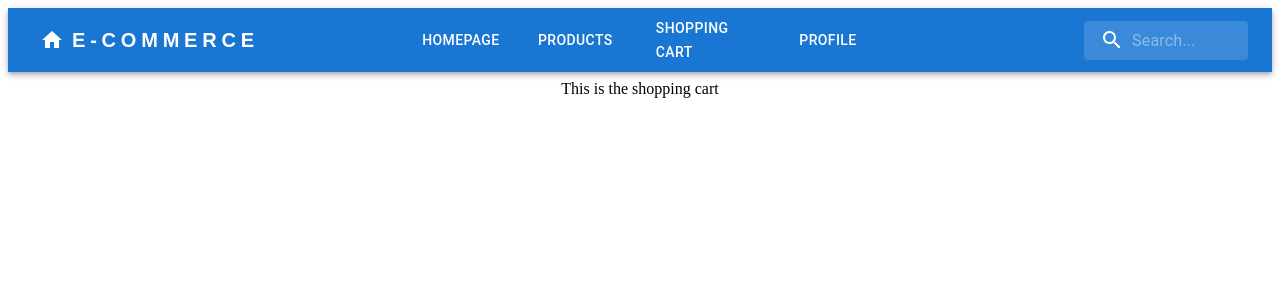
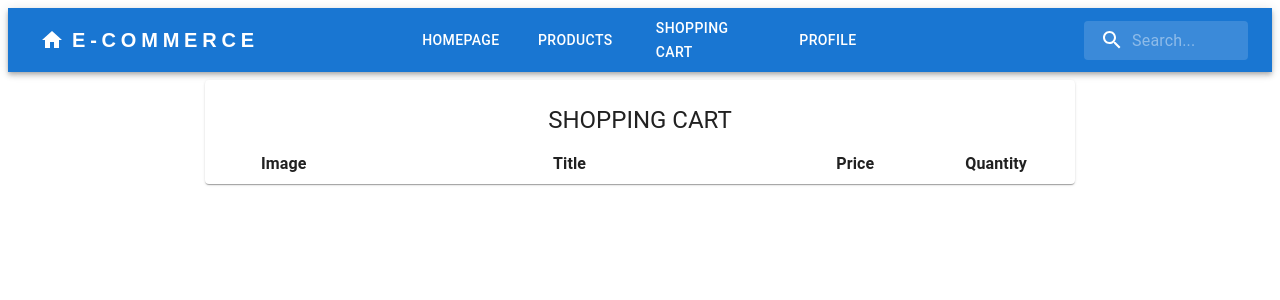
Before and after one commit to Dm7add96412/ecommerce, a React (Vite) app: page /shoppingcart in a window 1280 px wide. Shown: the top 300 px of the page. Built offline with nearby package versions, Linux system fonts and the light colour scheme.

Commit message:
cart page etc

```diff
--- a/src/components/RenderProducts.tsx
+++ b/src/components/RenderProducts.tsx
@@ -1,16 +1,14 @@
 import { Box, Card, Grid2, Typography, Link } from "@mui/material"
 import AddShoppingCartIcon from '@mui/icons-material/AddShoppingCart'
-import { Link as RouterLink, useNavigate } from "react-router-dom"
+import { Link as RouterLink } from "react-router-dom"
 
 import useAppDispatch from "../hooks/useAppDispatch"
-import { useDeleteProductMutation } from "../redux/api/productApis"
 import { addToCart } from "../redux/reducers/cartReducer"
 import Product from "../types/Product"
 import RenderProductsProp from "../types/RenderProductsProp"
 
 const RenderProducts:React.FC<RenderProductsProp> = ({productsList}) => {
     const dispatch = useAppDispatch()
-    const [ deleteProduct ] = useDeleteProductMutation()
 
     const onAddToCart = (payload: Product) => {
         dispatch(addToCart(payload))
--- a/src/pages/CartPage.tsx
+++ b/src/pages/CartPage.tsx
@@ -1,20 +1,83 @@
 import useAppSelector from '../hooks/useAppSelector';
 import useAppDispatch from '../hooks/useAppDispatch';
+import { Box, Card, Grid2, Typography } from '@mui/material';
 
 const CartPage = () => {
+    const cart = useAppSelector(state => state.cartReducer)
+    const dispatch = useAppDispatch()
 
-    const cart = useAppSelector(state => state.cartReducer)
     return (
-        <div>
-            This is the shopping cart
-            {cart && cart.map(item => (
-                <div key={item.id}>
-                    <li>
-                        {item.title} {item.quantity}
-                    </li>
-                </div>
-            ))}
-        </div>
+        <Card sx={{ display: 'flex',
+            flexDirection: 'column',
+            alignItems: 'center',
+            minWidth: '90%',
+            padding: 1 }}>
+            <Typography variant='h5' sx={{ padding: 2 }}> SHOPPING CART</Typography>
+            <Grid2 container spacing={2}
+                columns={{ xs: 3, sm: 6, md: 9, lg: 12 }}
+                sx={{ width: '100%',
+                    gap: 1,
+                    display: 'flex',
+                    flexDirection: 'row',
+                    justifyContent: 'space-evenly',
+                    textAlign: 'center'
+                 }}>
+                <Box sx={{ display: 'flex',
+                    flexDirection: 'row',
+                    width: '100%',
+                    justifyContent: 'center',
+                    alignItems: 'center',
+                    gap: 1.5 }}>
+                    <Grid2 size={2}>
+                        <Typography >
+                            <b>Image</b>
+                        </Typography>
+                    </Grid2>
+                    <Grid2 size={6}>
+                    <Typography >
+                            <b>Title</b>
+                        </Typography>
+                    </Grid2>
+                    <Grid2 size={2}>
+                    <Typography >
+                            <b>Price</b>
+                        </Typography>
+                    </Grid2>
+                    <Grid2 size={2}>
+                    <Typography >
+                            <b>Quantity</b>
+                        </Typography>
+                    </Grid2>
+                </Box>
+                {cart && cart.map(item => (
+                    <Box key={item.id} sx={{ display: 'flex',
+                        flexDirection: 'row',
+                        width: '100%',
+                        justifyContent: 'center',
+                        alignItems: 'center',
+                        gap: 1.5 }}>
+                        <Grid2 size={2}>
+                            <img src={item.images[0]} style={{ width: '50%', height: 50 }}/>
+                        </Grid2>
+                        <Grid2 size={6}>
+                            <Typography>
+                                {item.title}
+                            </Typography>
+                        </Grid2>
+                        <Grid2 size={2}>
+                            <Typography>
+                                {item.price}
+                            </Typography>
+                        </Grid2>
+                        <Grid2 size={2}>
+                            <Typography>
+                                {item.quantity}
+                            </Typography>
+                        </Grid2>
+                    </Box>
+                ))}
+            </Grid2>
+        </Card>
     )
 }
 
--- a/src/pages/ProductPage.tsx
+++ b/src/pages/ProductPage.tsx
@@ -19,6 +19,7 @@ const ProductPage = () => {
     }
 
     return (
+        <Card sx={{ display: 'flex', flexDirection: 'column', alignItems: 'center'}}>
             <Grid2 container spacing={3}
                 columnSpacing={1}
                 columns={{ xs: 3, sm: 6, md: 9, lg: 12 }}
@@ -27,9 +28,8 @@ const ProductPage = () => {
                     gap: 1,
                     display: 'flex',
                     justifyContent: 'center'}}>
-            <Card sx={{ display: 'flex', flexDirection: 'column', alignItems: 'center'}}>
                 {isLoading && <CircularProgress/>}
-                {isError && <Alert sx={{ alignItems: 'center' }}
+                {(isError || productId === '') && <Alert sx={{ alignItems: 'center' }}
                     color="error"
                     variant="standard">
                     There's been an error</Alert>}
@@ -40,7 +40,7 @@ const ProductPage = () => {
                             sx={{ justifyContent: 'center',
                                 width: '100%',
                                 padding: 1 }}>
-                            <img src={image} alt='' style={{ width: '100%', height: 300, objectFit: 'cover' }} />
+                            <img src={image} alt='' style={{ width: '100%', height: 400, objectFit: 'cover' }} />
                         </Grid2>
                     ))}
                 </Box>
@@ -72,8 +72,8 @@ const ProductPage = () => {
                         </Typography>
                     </Box>
                 </Box>
+            </Grid2>
         </Card>
-        </Grid2>
     )
 }
 
--- a/src/pages/ProductsPage.tsx
+++ b/src/pages/ProductsPage.tsx
@@ -35,6 +35,10 @@ const ProductsPage = () => {
                 color="error"
                 variant="standard">
                 There's been an error</Alert>}
+            {(!isLoading && (data === undefined || data.length < 1)) && <Alert sx={{ alignItems: 'center' }}
+                color="error"
+                variant="standard">
+                Could not receive products data</Alert>}
             {data && <RenderProducts productsList={data}/>}
         </Box>
     )
--- a/src/redux/reducers/cartReducer.ts
+++ b/src/redux/reducers/cartReducer.ts
@@ -1,6 +1,6 @@
 import { createSlice, PayloadAction } from "@reduxjs/toolkit";
 import { CartItem } from "../../types/CartItem";
-import Product from "../../types/Product";
+import Product from '../../types/Product';
 
 const initialState : CartItem[] = []
 
@@ -9,12 +9,22 @@ const cartSlice = createSlice({
     initialState,
     reducers: {
         addToCart: (state, action: PayloadAction<Product>) => {
-            const cartItem: CartItem = { ...action.payload, quantity: 1 }
             const foundIndex = state.findIndex(item => item.id === action.payload.id)
             if(foundIndex != -1) {
                 state[foundIndex].quantity++
             } else {
+                const cartItem: CartItem = { ...action.payload, quantity: 1 }
                 state.push(cartItem)
+            }
+        },
+        removeFromCart: (state, action: PayloadAction<Product>) => {
+            const foundIndex = state.findIndex(item => item.id === action.payload.id)
+            if(foundIndex != -1) {
+                if(state[foundIndex].quantity === 1) {
+                    state.splice(foundIndex, 1)
+                } else {
+                    state[foundIndex].quantity--
+                }
             }
         }
     }
@@ -22,5 +32,5 @@ const cartSlice = createSlice({
 
 const cartReducer = cartSlice.reducer
 
-export const { addToCart } = cartSlice.actions
+export const { addToCart, removeFromCart } = cartSlice.actions
 export default cartReducer
```
Lines whose indentation alone changed are shown as unchanged.
